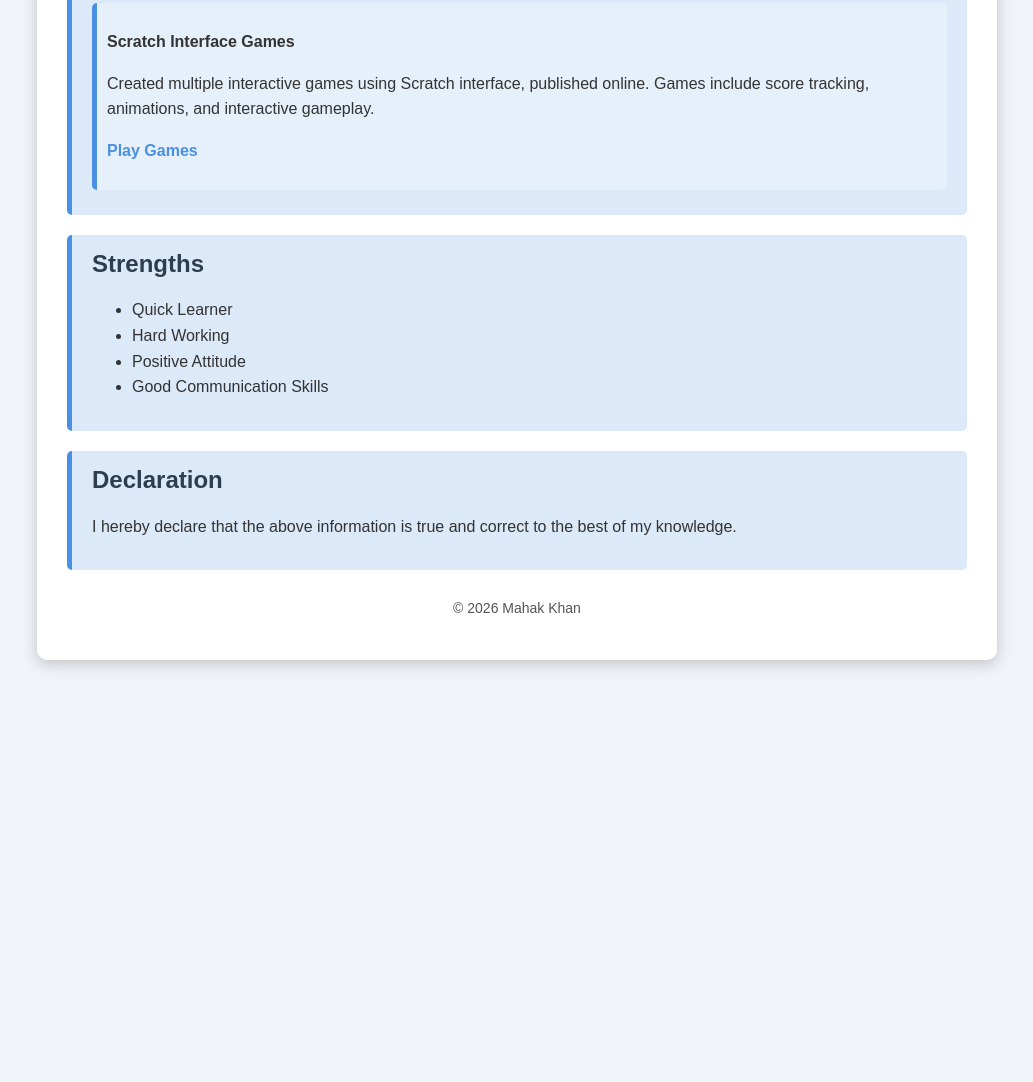
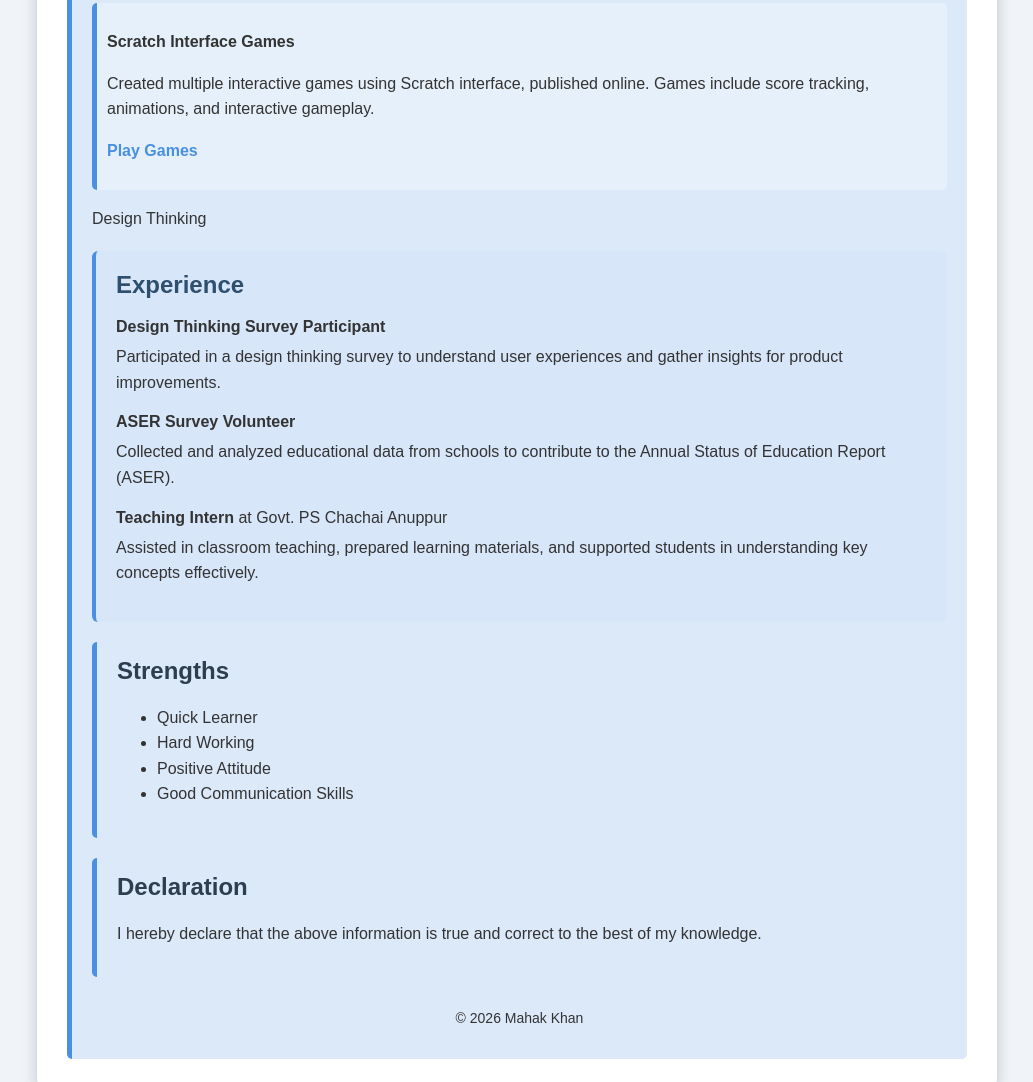
Before and after one commit to mahakworks/mahakkhan-, a plain HTML site: page index.html in a window 1280 px wide. Shown: the part 1392-2474 px from the top of the page, without its empty margins (123-1156 px from the left). Before the commit the page ends 2072 px from the top, so only its background shows below. Drawn offline with Linux system fonts and the light colour scheme.

Commit message:
Update index.html

```diff
--- a/index.html
+++ b/index.html
@@ -151,6 +151,35 @@
     text-decoration: underline;
 }
 
+.experience-section {
+    background-color: #d8e6f9; /* same light blue theme */
+    padding: 20px;
+    margin: 20px 0;
+    border-left: 4px solid #4a90e2; /* matching blue */
+    border-radius: 6px;
+}
+
+.experience-section h2 {
+    margin-bottom: 15px;
+    font-size: 1.5rem;
+    color: #2f4f6f;
+}
+
+.experience-section ul {
+    list-style: none;
+    padding-left: 0;
+}
+
+.experience-section ul li {
+    margin-bottom: 15px;
+    line-height: 1.5;
+}
+
+.experience-section ul li p {
+    margin: 5px 0 0 0;
+    color: #333;
+    font-size: 1rem;
+}
 
 
 
@@ -219,7 +248,7 @@
                 <li>Netlify / Vercel Deployment</li>
             </ul>
         </div>
-        <!-- Projects Section -->
+
 <div class="section">
     <h2>Projects</h2>
 
@@ -240,8 +269,28 @@
         </p>
         <p><a href="https://scratch.mit.edu/projects/1222650739/" target="_blank">Play Games</a></p>
     </div>
+    <div class="Project">
+        <p><stront> Design Thinking</stront></p>
+        <p></p>
 </div>
 
+<div class="experience-section">
+    <h2>Experience</h2>
+    <ul>
+        <li>
+            <strong>Design Thinking Survey Participant</strong>
+            <p>Participated in a design thinking survey to understand user experiences and gather insights for product improvements.</p>
+        </li>
+        <li>
+            <strong>ASER Survey Volunteer</strong>
+            <p>Collected and analyzed educational data from schools to contribute to the Annual Status of Education Report (ASER).</p>
+        </li>
+        <li>
+            <strong>Teaching Intern</strong> at Govt. PS Chachai Anuppur
+            <p>Assisted in classroom teaching, prepared learning materials, and supported students in understanding key concepts effectively.</p>
+        </li>
+    </ul>
+</div>
 
 
         <div class="section">
```
